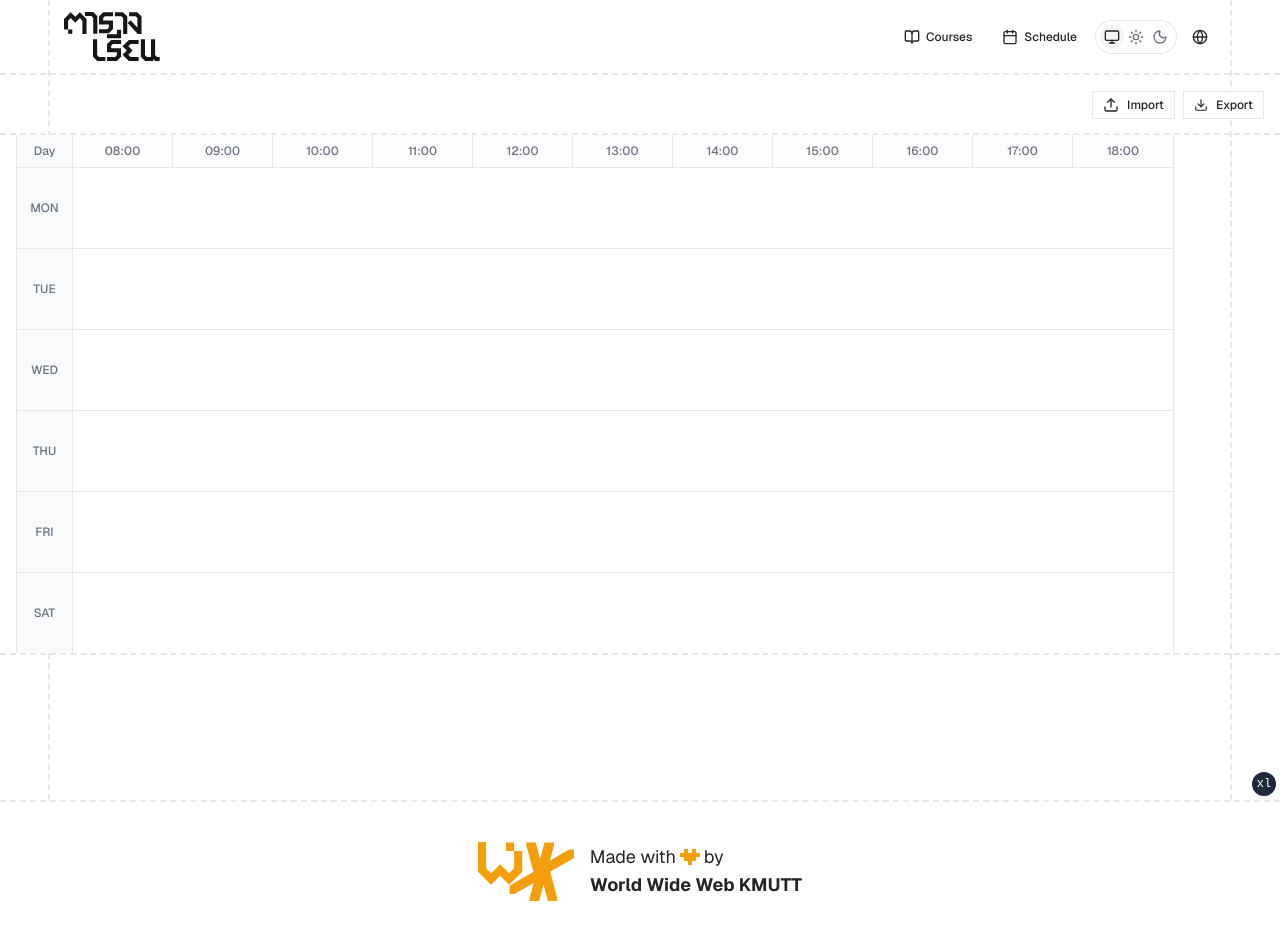
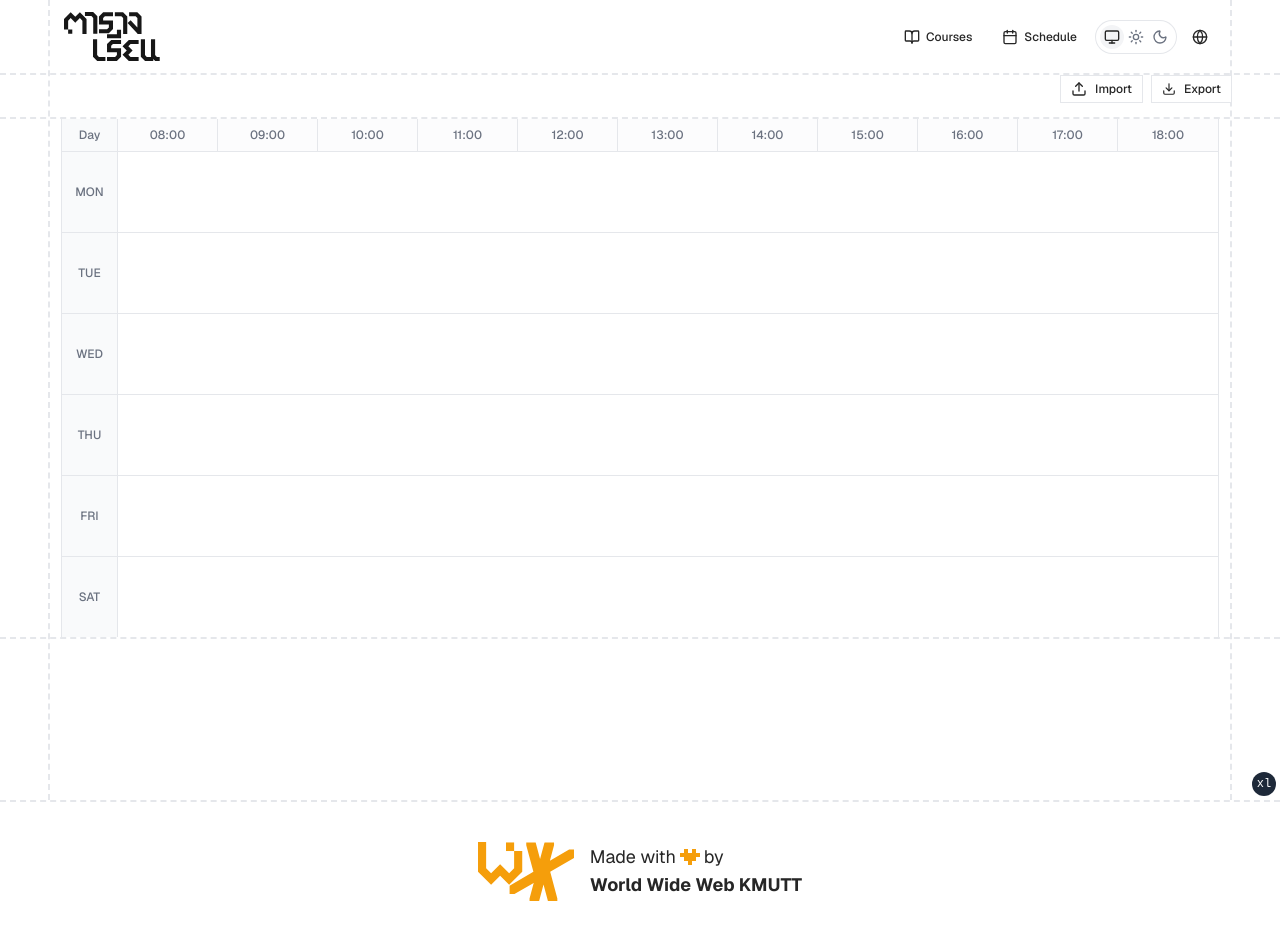
Before and after one commit to work-wide-web-kmutt/tarang-rian, a React (Vite) app in the folder apps/web/: page /schedule in a window 1280 px wide. Built offline with nearby package versions, Linux system fonts and the light colour scheme; what @content-collections/core would draw is missing.

Commit message:
style: adjust layout and padding in SelectedCoursesPage for improved visual consistency

```diff
--- a/apps/web/src/routes/(public)/schedule.tsx
+++ b/apps/web/src/routes/(public)/schedule.tsx
@@ -12,13 +12,13 @@ function SelectedCoursesPage() {
   const selected = useSelectedGenElectives();
 
   return (
-    <div className="container mx-auto min-w-0 max-w-7xl px-4 py-4">
-      <div className="relative flex w-full justify-end gap-2 pb-4 after:absolute after:bottom-0 after:left-1/2 after:h-0.5 after:w-screen after:-translate-x-1/2 after:border-border after:border-b-2 after:border-dashed">
+    <div className="container mx-auto px-12 pb-20">
+      <div className="relative flex w-full justify-end gap-2 border-dashed pb-4 after:absolute after:bottom-0 after:left-1/2 after:h-0.5 after:w-screen after:-translate-x-1/2 after:border-border after:border-b-2 after:border-dashed">
         <ScheduleImportDialog />
         <ScheduleExportDialog />
       </div>
-      <div className="relative flex w-full items-center justify-center pb-0.5 after:absolute after:bottom-0 after:left-1/2 after:h-0.5 after:w-screen after:-translate-x-1/2 after:border-border after:border-b-2 after:border-dashed">
-        <div className="w-full min-w-0 overflow-x-auto">
+      <div className="relative flex w-full items-center justify-center px-2 pb-0.5 after:absolute after:bottom-0 after:left-1/2 after:h-0.5 after:w-screen after:-translate-x-1/2 after:border-border after:border-b-2 after:border-dashed">
+        <div className="min-w-0 overflow-x-auto">
           <Schedule
             sessions={selected}
             size="md"
```
